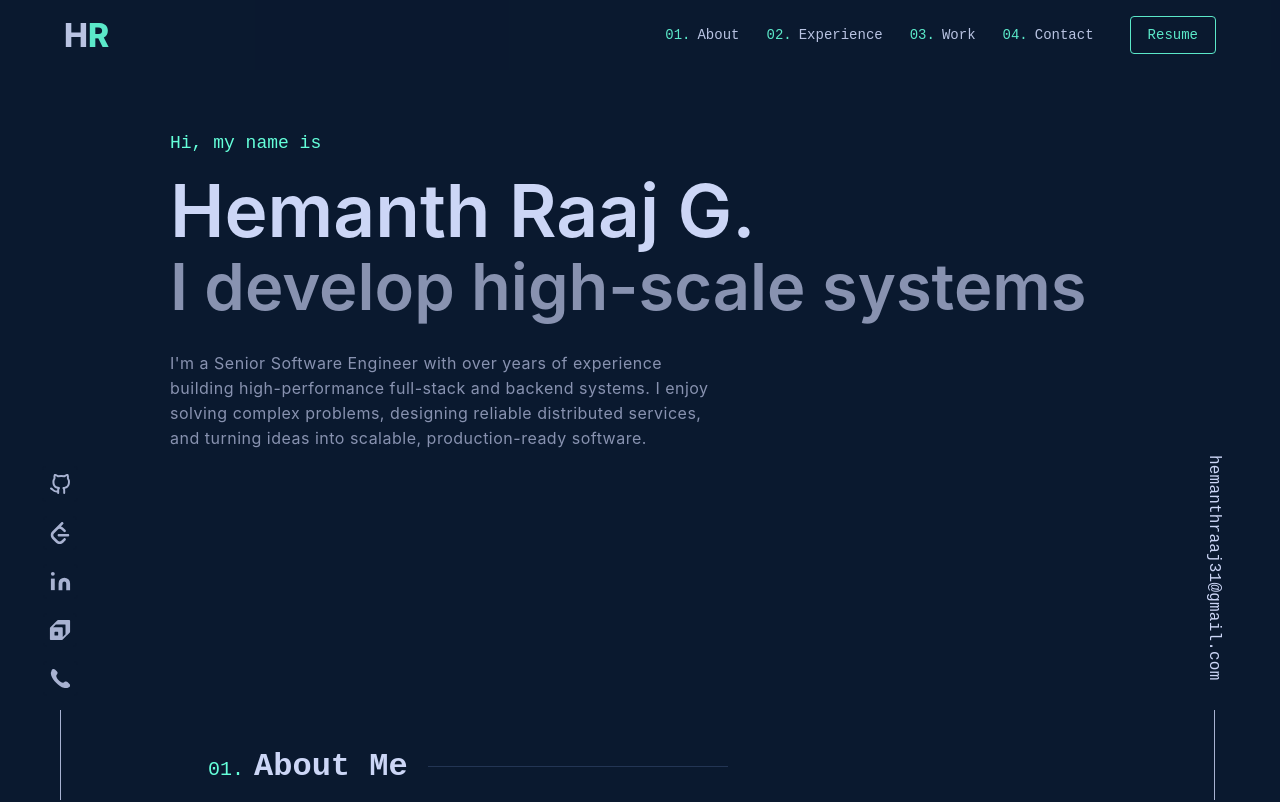
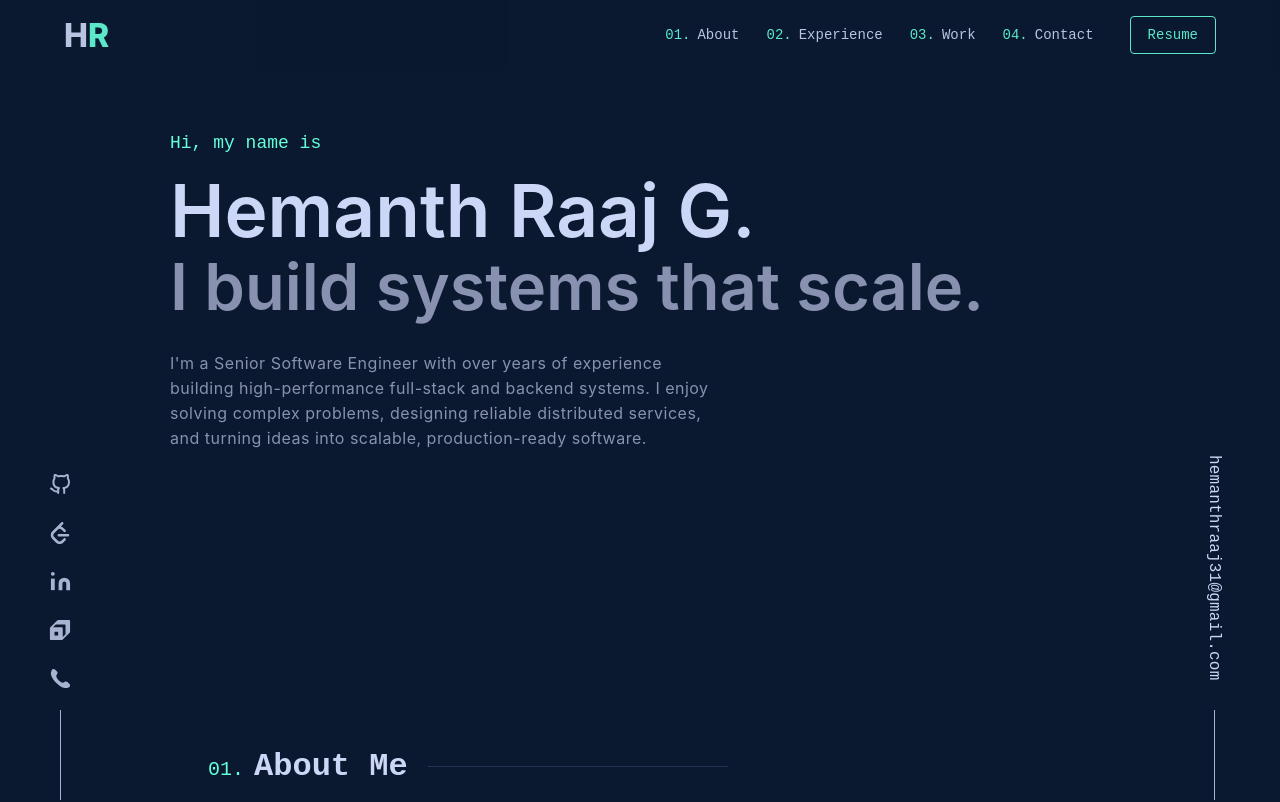
Before and after one commit to hemanth506/hemanthraajG, a React (Create React App) app: page / in a window 1280 px wide. Shown: the top 802 px of the page. Built offline with nearby package versions, Linux system fonts and the light colour scheme; what number-to-words would draw is missing.

Commit message:
Added dot

```diff
--- a/src/utils.ts
+++ b/src/utils.ts
@@ -59,12 +59,7 @@ export const aboutSkillSet = [
   "Snowflake",
   "Generative AI",
 ];
-/*
-• Optimized critical SQL queries, achieving an 80% reduction in API latency and saving ~$80K/month by identifying the anomalies in the platform.
-• Architected Kafka and RabbitMQ producers/consumers for scalable microservice communication.
-• Played a pivotal role in migrating a production service from .NET to Node.js, enhancing maintainability.
-• Designed a reusable state-management abstraction, streamlining complex transitions across components.
-*/
+
 export const experienceArr = [
   {
     name: "Pluralsight",
@@ -338,7 +333,7 @@ const phrase = yearOfExperience.phrase + ' ' + toWords(yearOfExperience.yearOfEx
 export const infoDetails = {
   greetings: "Hi, my name is",
   name: "Hemanth Raaj G.",
-  briefMe: "I develop high-scale systems",
+  briefMe: "I build systems that scale.",
   describeMe:
     `I'm a Senior Software Engineer with ${phrase} years of experience building high-performance full-stack and backend systems. I enjoy solving complex problems, designing reliable distributed services, and turning ideas into scalable, production-ready software.`,
 };
```
